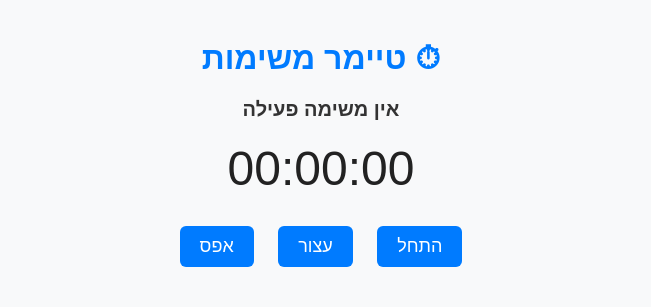
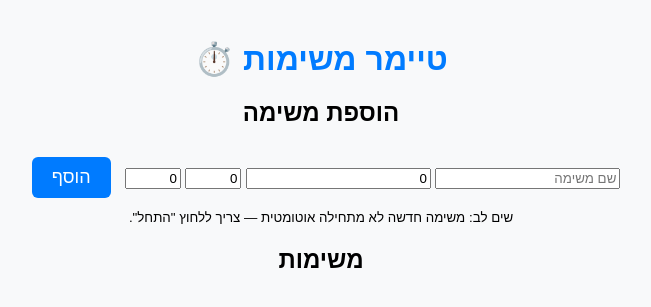
Before and after one commit to matanexcell-lab/Matan, a Flask app: page / in a window 1280 px wide. Shown: the top 307 px of the page, without its empty margins (319-970 px from the left). Run offline with Flask 3, Linux system fonts and the light colour scheme.

Commit message:
Update index.html

```diff
--- a/templates/index.html
+++ b/templates/index.html
@@ -1,23 +1,50 @@
 <!DOCTYPE html>
 <html lang="he" dir="rtl">
 <head>
-    <meta charset="UTF-8">
-    <title>⏱ טיימר משימות</title>
-
-    <!-- חיבור ל-CSS דרך Flask -->
-    <link rel="stylesheet" href="{{ url_for('static', filename='style.css') }}">
+  <meta charset="utf-8" />
+  <title>טיימר משימות ⏱️</title>
+  <meta name="viewport" content="width=device-width,initial-scale=1" />
+  <link rel="stylesheet" href="{{ url_for('static', filename='style.css') }}">
 </head>
 <body>
-    <h1>⏱ טיימר משימות</h1>
+  <div class="wrap">
+    <h1>טיימר משימות ⏱️</h1>
 
-    <p id="status">אין משימה פעילה</p>
-    <div id="timer">00:00:00</div>
+    <section class="add">
+      <h2>הוספת משימה</h2>
+      <div class="row">
+        <input id="taskName" placeholder="שם משימה" />
+        <input id="hours" type="number" min="0" placeholder="שעות" value="0" />
+        <input id="minutes" type="number" min="0" max="59" placeholder="דקות" value="0" />
+        <input id="seconds" type="number" min="0" max="59" placeholder="שניות" value="0" />
+        <button id="addBtn">הוסף</button>
+      </div>
+      <small>שים לב: משימה חדשה לא מתחילה אוטומטית — צריך ללחוץ "התחל".</small>
+    </section>
 
-    <button onclick="startTimer()">התחל</button>
-    <button onclick="stopTimer()">עצור</button>
-    <button onclick="resetTimer()">אפס</button>
+    <section>
+      <h2>משימות</h2>
+      <div id="tasks"></div>
+    </section>
+  </div>
 
-    <!-- חיבור ל-JS דרך Flask -->
-    <script src="{{ url_for('static', filename='script.js') }}"></script>
+  <!-- חלונית עריכה -->
+  <dialog id="editDialog">
+    <form method="dialog" class="dialog-form">
+      <h3>עריכת משימה</h3>
+      <input id="editName" placeholder="שם משימה" />
+      <div class="row">
+        <input id="editHours" type="number" min="0" placeholder="שעות" />
+        <input id="editMinutes" type="number" min="0" max="59" placeholder="דקות" />
+        <input id="editSeconds" type="number" min="0" max="59" placeholder="שניות" />
+      </div>
+      <div class="row">
+        <button id="saveEdit" value="save">שמור</button>
+        <button id="cancelEdit" value="cancel">ביטול</button>
+      </div>
+    </form>
+  </dialog>
+
+  <script src="{{ url_for('static', filename='script.js') }}"></script>
 </body>
 </html>
```
